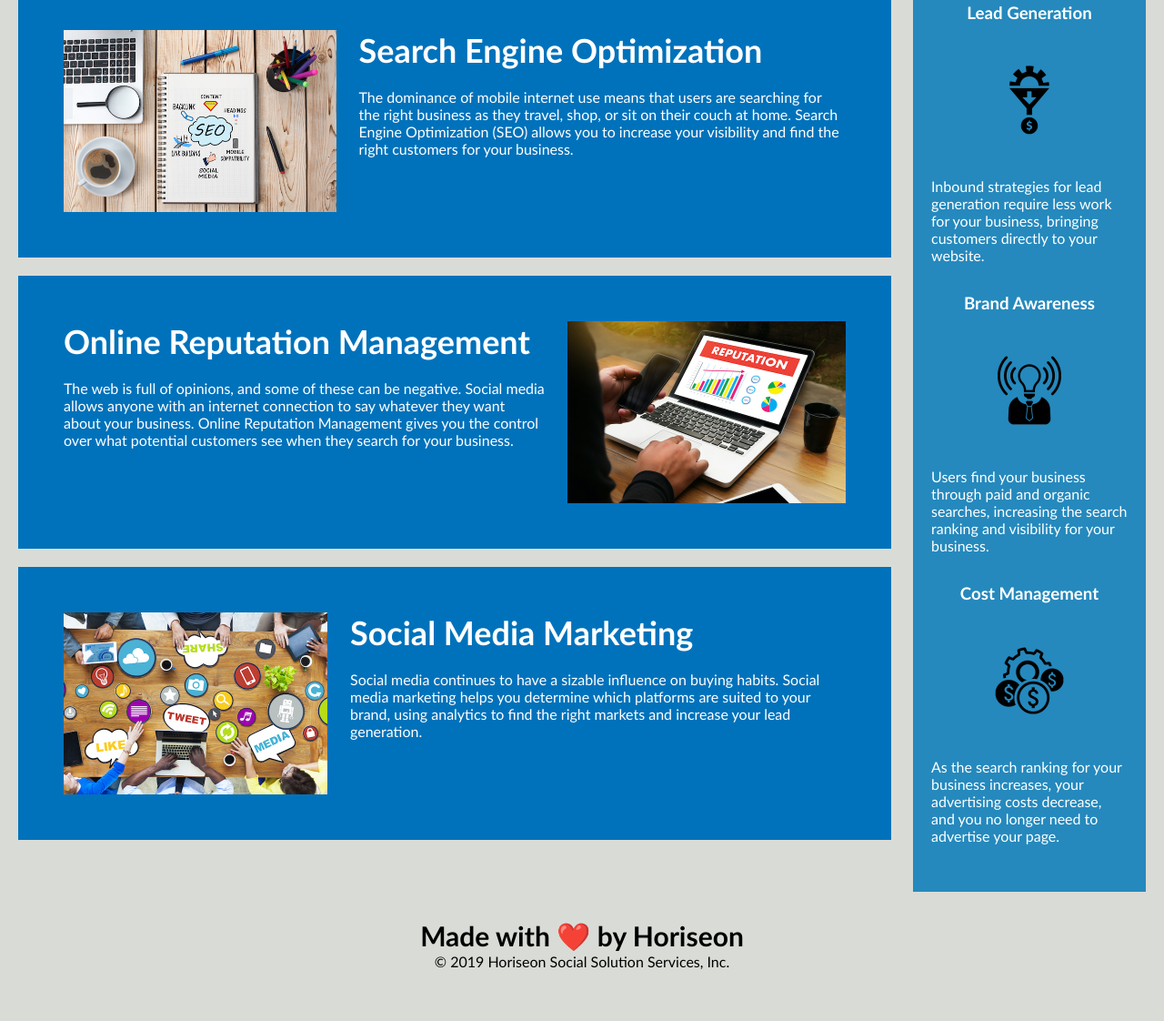
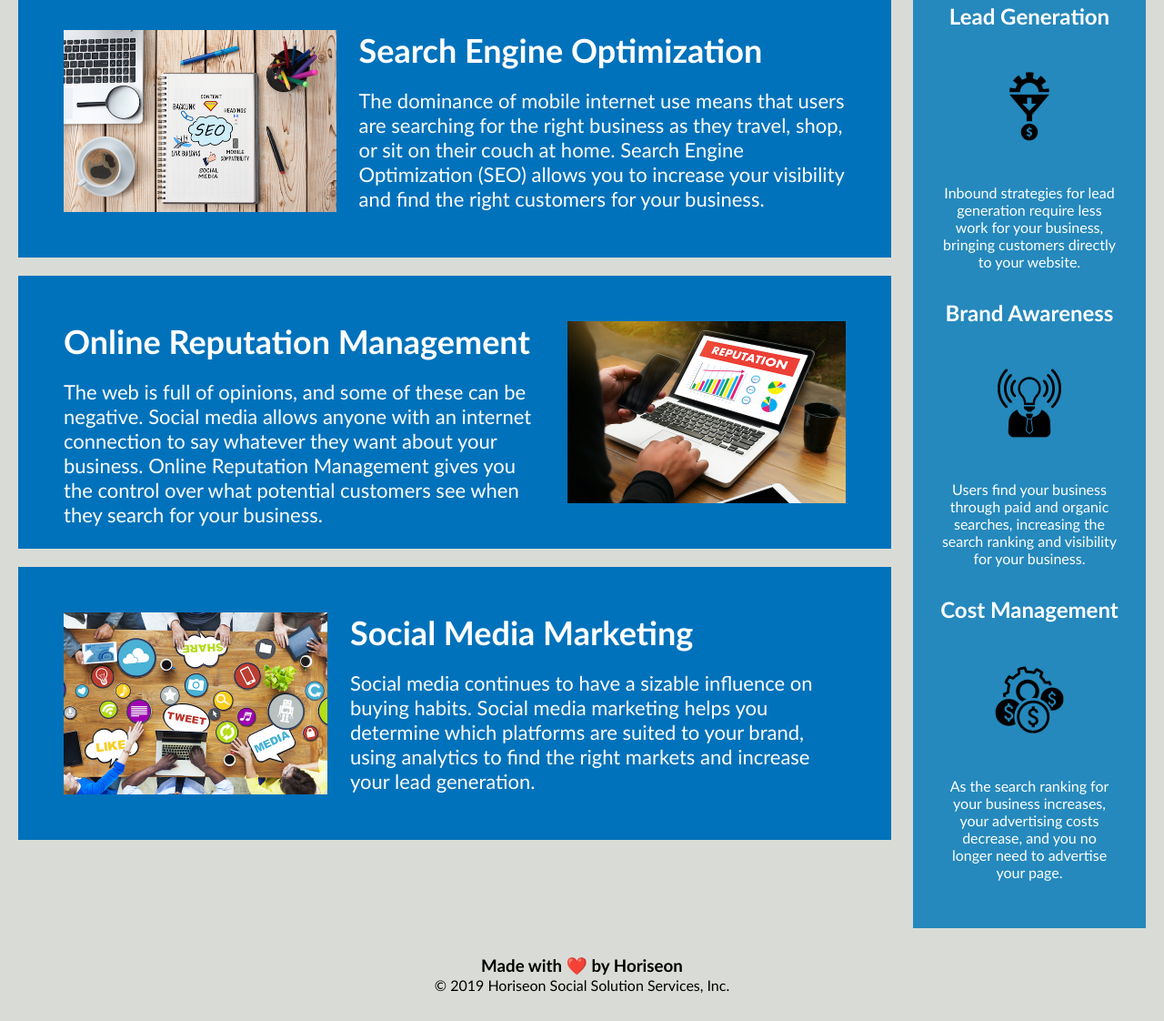
Before and after one commit to JtheFox/seo-refactor, a plain HTML site: page index.html in a window 1280 px wide. Shown: the part 939-2061 px from the top of the page at 91% size. Before the commit the page ends 2035 px from the top, so only its background shows below. Drawn offline with Linux system fonts and the light colour scheme.

Commit message:
Made changes to text sizes/positioning

```diff
--- a/assets/css/style.css
+++ b/assets/css/style.css
@@ -38,10 +38,6 @@ header nav a {
     margin-left: 25px;
     color: #ffffff;
     text-decoration: none;
-}
-
-p {
-    font-size: 16px;
 }
 
 .hero {
@@ -88,6 +84,10 @@ p {
     font-size: 36px;
 }
 
+.content p {
+    font-size: 22px;
+}
+
 .benefits {
     margin-right: 20px;
     padding: 20px;
@@ -104,9 +104,16 @@ p {
     color: #ffffff;
 }
 
-.benefits h3 {
+.benefits h2 {
     margin-bottom: 10px;
     text-align: center;
+}
+
+.benefits p {
+    text-align: center;
+    max-width: 90%;
+    margin: auto;
+    font-size: 16px;
 }
 
 .benefits img {
@@ -120,5 +127,5 @@ footer {
     clear: both;
     font-family: 'Trebuchet MS', 'Lucida Sans Unicode', 'Lucida Grande', 'Lucida Sans', Arial, sans-serif;
     text-align: center;
-    font-size: 20px;
+    font-size: 16px;
 }
--- a/index.html
+++ b/index.html
@@ -42,21 +42,21 @@
     </section>
     <section class="benefits">
         <div class="benefit-lead">
-            <h3>Lead Generation</h3>
+            <h2>Lead Generation</h2>
             <img src="./assets/images/lead-generation.png" />
             <p>
                 Inbound strategies for lead generation require less work for your business, bringing customers directly to your website.
             </p>
         </div>
         <div class="benefit-brand">
-            <h3>Brand Awareness</h3>
+            <h2>Brand Awareness</h2>
             <img src="./assets/images/brand-awareness.png" />
             <p>
                 Users find your business through paid and organic searches, increasing the search ranking and visibility for your business.
             </p>
         </div>
         <div class="benefit-cost">
-            <h3>Cost Management</h3>
+            <h2>Cost Management</h2>
             <img src="./assets/images/cost-management.png" />
             <p>
                 As the search ranking for your business increases, your advertising costs decrease, and you no longer need to advertise your page.
@@ -64,7 +64,7 @@
         </div>
     </section>
     <footer>
-        <h2>Made with ❤️️ by Horiseon</h1>
+        <h3>Made with ❤️️ by Horiseon</h3>
         <p>
             &copy; 2019 Horiseon Social Solution Services, Inc.
         </p>
```
